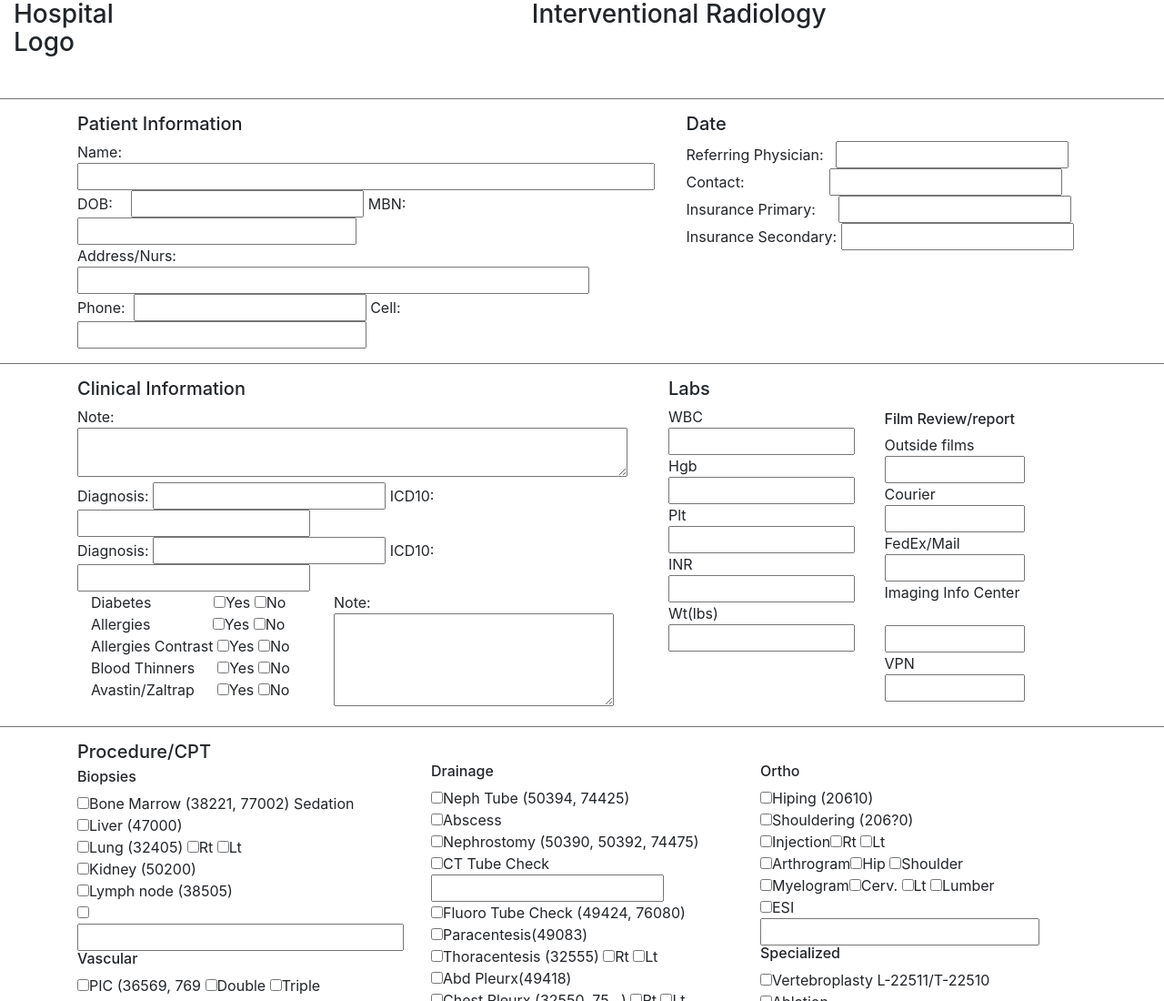
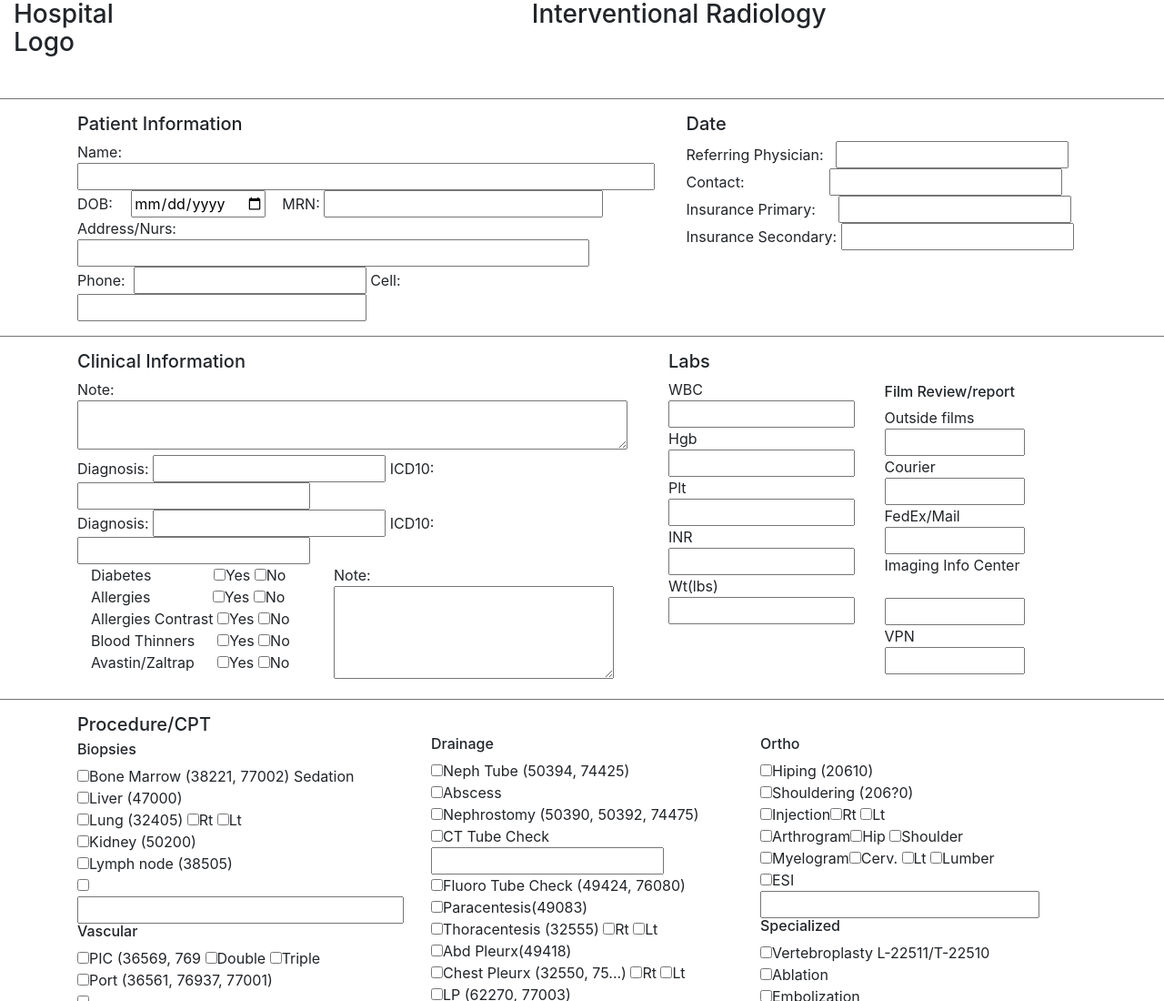
Before and after one commit to ByiQ/FireDragon, a website: page html/FormPage.html in a window 1280 px wide. Shown: the top 1100 px of the page at 91% size. Drawn offline with nearby package versions, Linux system fonts and the light colour scheme.

Commit message:
Update form dob validation

```diff
--- a/html/FormPage.html
+++ b/html/FormPage.html
@@ -47,7 +47,7 @@
                 Patient Information <br>
                 </h5>
                 Name: &nbsp;<input type="text" name="name" size="57"><br>
-                DOB: &emsp;<input type="text" name="dob"> MBN: <input type ="text" name="mbn" size="25"><br>
+                DOB: &emsp;<input type="date" name="dob" id="dob"> &nbsp;&nbsp; MRN: <input type ="text" name="mbn" size="25"><br>
                 Address/Nurs: <input type="text" name="address" size=50><br>
                 Phone: &nbsp;<input type="text" name="phone"> Cell: <input type="text" name="cell" size="26"><br>
             </div>
```
